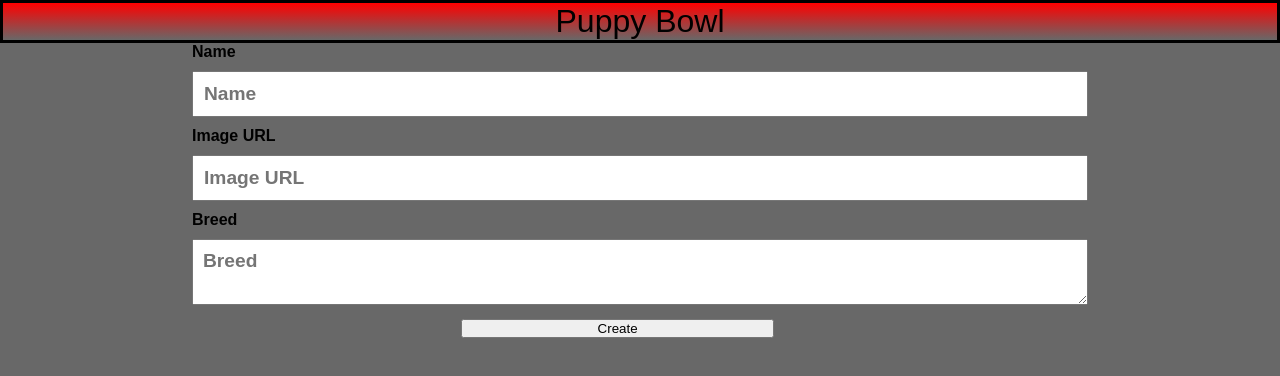
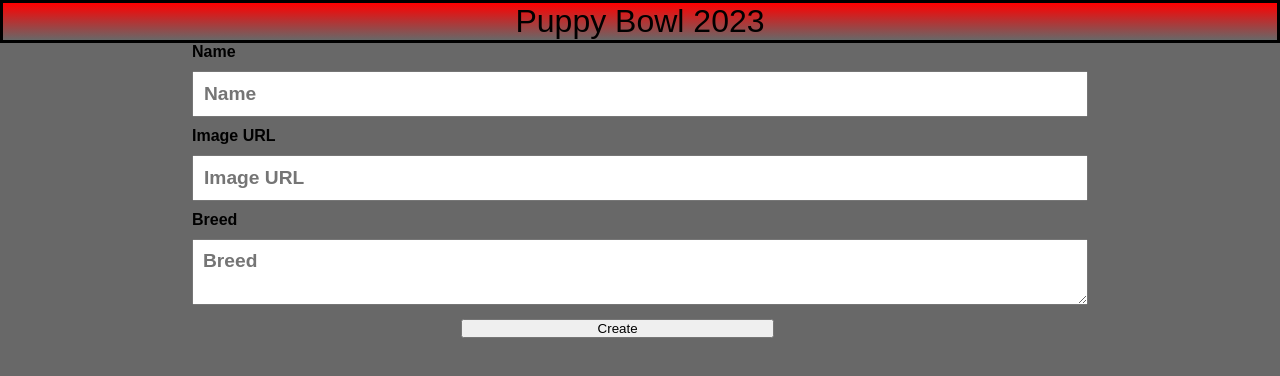
Before and after one commit to Puppy-Bowls/PuppyBowl, a plain HTML site: page index.html in a window 1280 px wide. Drawn offline with Linux system fonts and the light colour scheme; no server answers.

```diff
--- a/index.html
+++ b/index.html
@@ -9,7 +9,7 @@
 </head>
 <body>
   <header>
-  <h1> Puppy Bowl</h1>
+  <h1> Puppy Bowl 2023</h1>
 </header>
   <div id="new-player-form"></div>
   <div id="all-players-container"></div>
```
